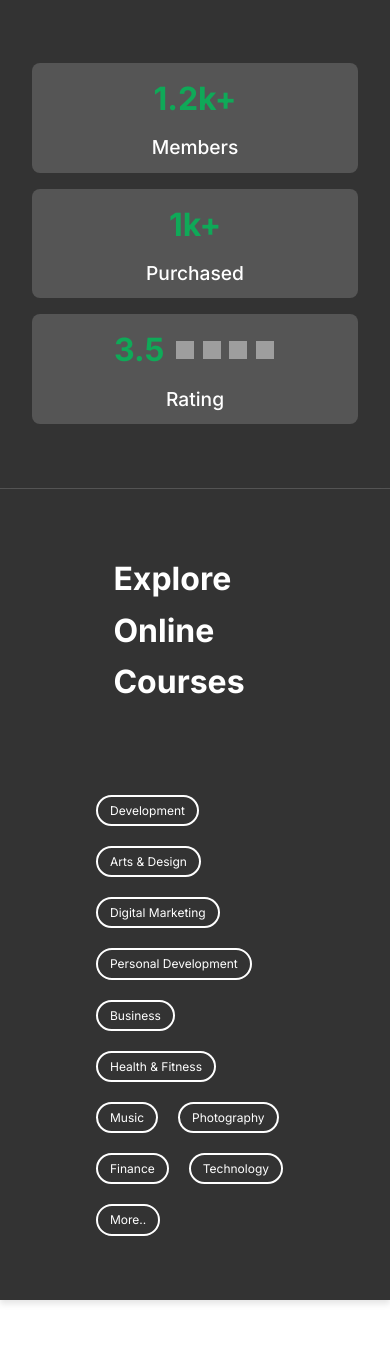
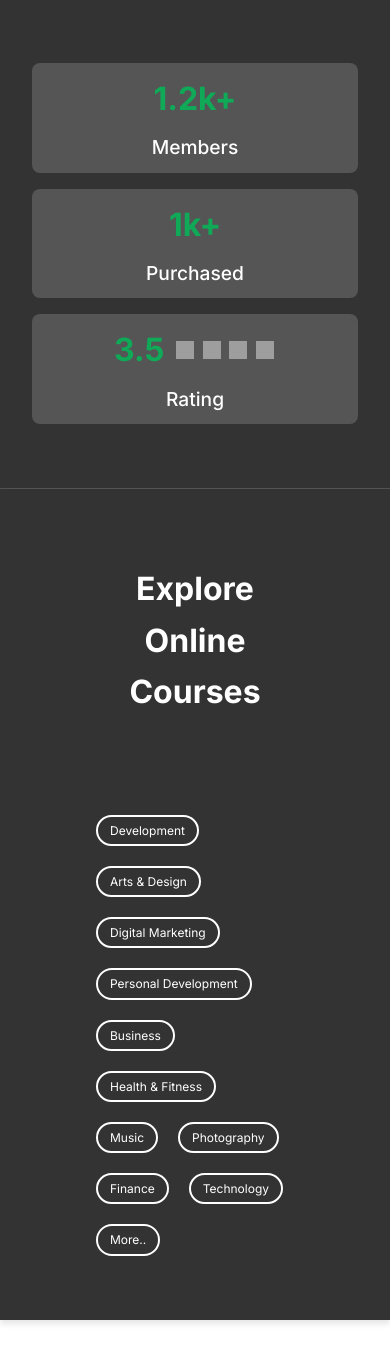
Before and after one commit to hereisGits/G-Xpert, a PHP site: page /landing_page.php in a window 390 px wide; the page is wider, and only the part inside the window is pictured. Shown: the part 654-2014 px from the top of that part. Run offline with PHP 8.4, Linux system fonts and the light colour scheme; grey boxes are pictures that could not be loaded.

Commit message:
update new features

```diff
--- a/Guest User/Landing page/landing_page.css
+++ b/Guest User/Landing page/landing_page.css
@@ -305,6 +305,11 @@ body {
       font-size: 12px;
     }
 
+    .div-course h2{
+      text-align: center;
+      padding: 10px;
+    }
+
     .statistics .div-stat {
       flex-direction: column;
       gap: 2rem;
@@ -372,6 +377,11 @@ body {
       height: auto;
     }
 
+    .div-course h2{
+      text-align: center;
+      padding: 10px;
+    }
+
     .course-categories .div-course {
       padding: 0 1rem;
     }
--- a/Guest User/Landing page/landing_page.php
+++ b/Guest User/Landing page/landing_page.php
@@ -71,7 +71,7 @@
 
             <section class="course-categories">
                 <div class="div-course">
-                    <h2>Explore<br> Online<br> Courses</h2>
+                    <h2>Explore Online Courses</h2>
                     <div></div>
                     <ul class="categories">
                         <li>Development</li>
```
